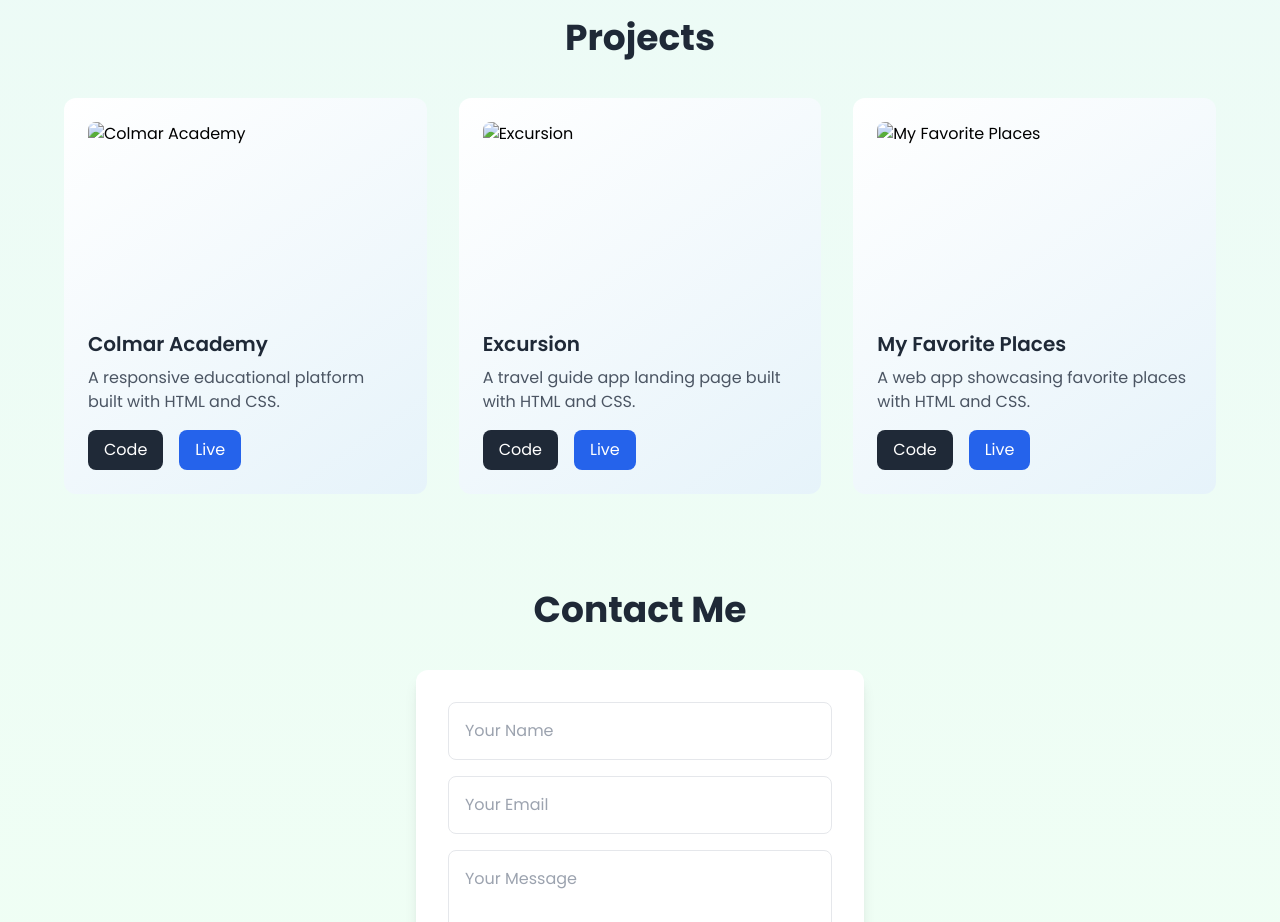
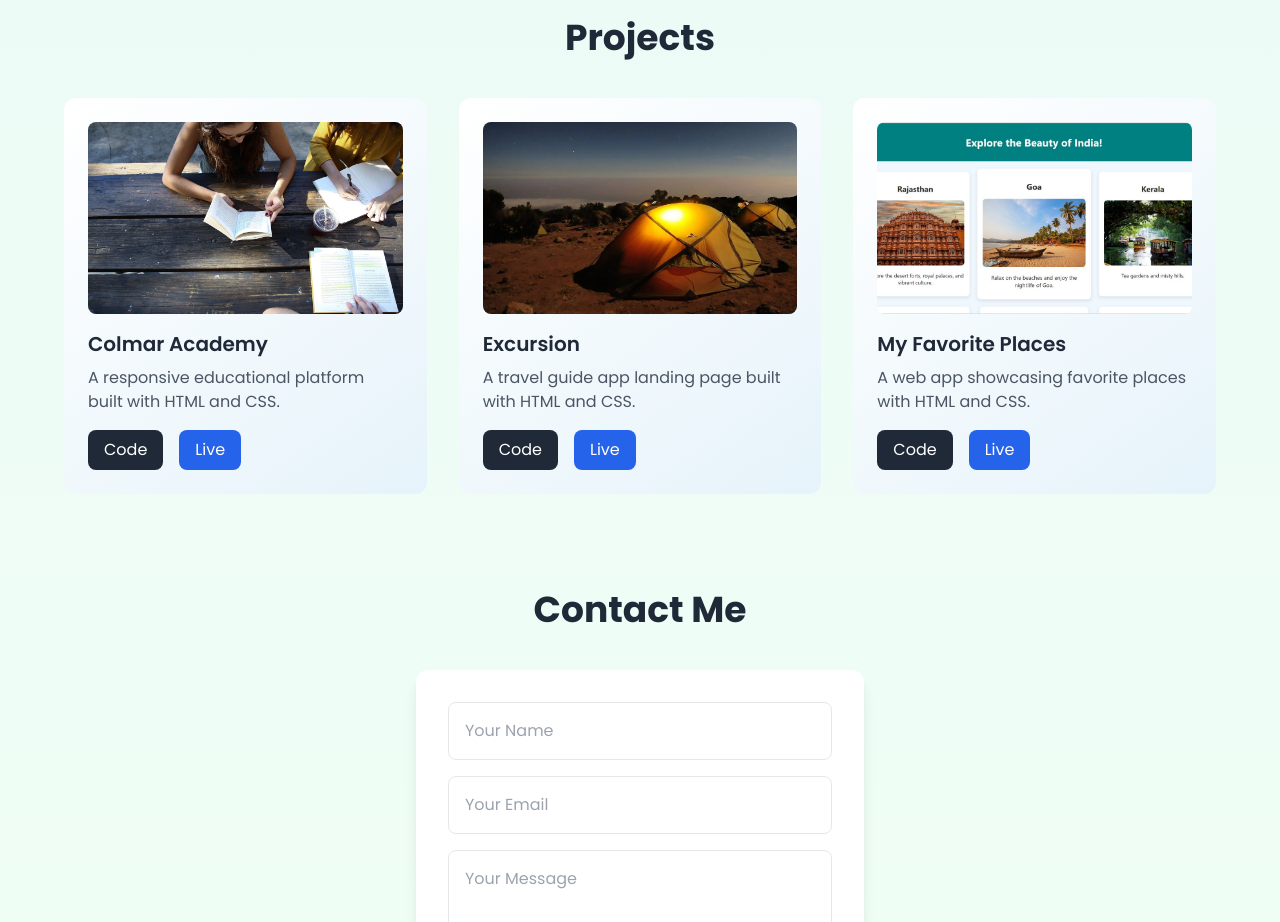
Before and after one commit to Khushi-0334/Portfolio, a plain HTML site: page index.html in a window 1280 px wide. Shown: the part 2340-3262 px from the top of the page. Drawn offline with nearby package versions, Linux system fonts and the light colour scheme; the site is published under a folder, as on GitHub Pages, so addresses that start at the root find nothing; no server answers.

Commit message:
Porfolio

```diff
--- a/index.html
+++ b/index.html
@@ -274,7 +274,7 @@
     <h2 class="text-4xl font-bold text-gray-800 text-center mb-10">Projects</h2>
     <div id="projectGrid" class="grid grid-cols-1 md:grid-cols-3 gap-8 max-w-6xl mx-auto">
       <div class="card p-6 rounded-xl">
-        <img src="/colmar.jpg" class="w-full h-48 object-cover rounded-lg mb-4" alt="Colmar Academy">
+        <img src="colmar.jpg" class="w-full h-48 object-cover rounded-lg mb-4" alt="Colmar Academy">
         <h3 class="text-xl font-semibold text-gray-800 mb-2">Colmar Academy</h3>
         <p class="text-gray-600 mb-4">A responsive educational platform built with HTML and CSS.</p>
         <div class="flex space-x-4">
@@ -285,7 +285,7 @@
         </div>
       </div>
       <div class="card p-6 rounded-xl">
-        <img src="/excursion.jpg" class="w-full h-48 object-cover rounded-lg mb-4" alt="Excursion">
+        <img src="excursion.jpg" class="w-full h-48 object-cover rounded-lg mb-4" alt="Excursion">
         <h3 class="text-xl font-semibold text-gray-800 mb-2">Excursion</h3>
         <p class="text-gray-600 mb-4">A travel guide app landing page built with HTML and CSS.</p>
         <div class="flex space-x-4">
@@ -296,7 +296,7 @@
         </div>
       </div>
       <div class="card p-6 rounded-xl">
-        <img src="/travel.jpg" class="w-full h-48 object-cover rounded-lg mb-4" alt="My Favorite Places">
+        <img src="travel.jpg" class="w-full h-48 object-cover rounded-lg mb-4" alt="My Favorite Places">
         <h3 class="text-xl font-semibold text-gray-800 mb-2">My Favorite Places</h3>
         <p class="text-gray-600 mb-4">A web app showcasing favorite places with HTML and CSS.</p>
         <div class="flex space-x-4">
```
